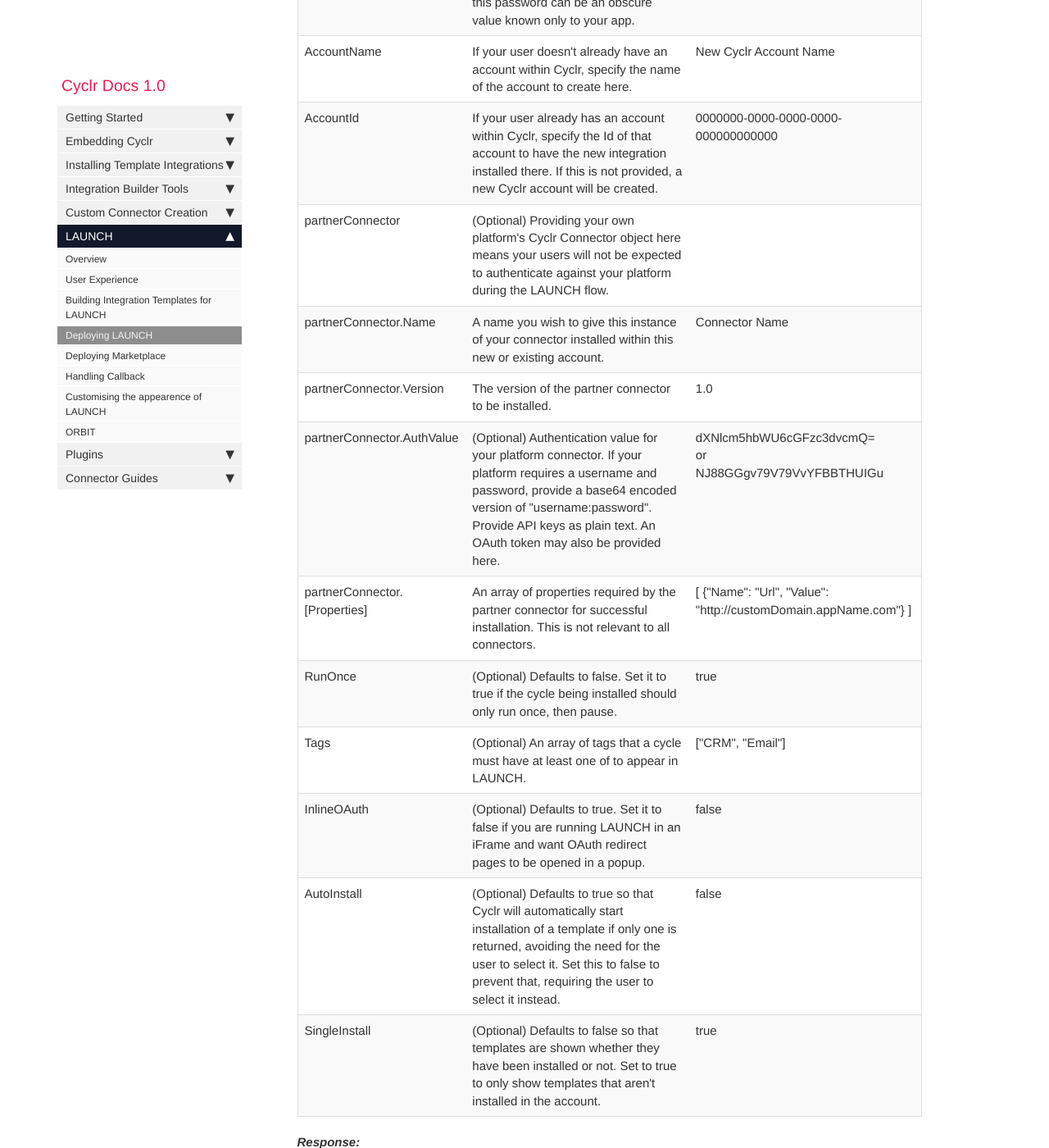
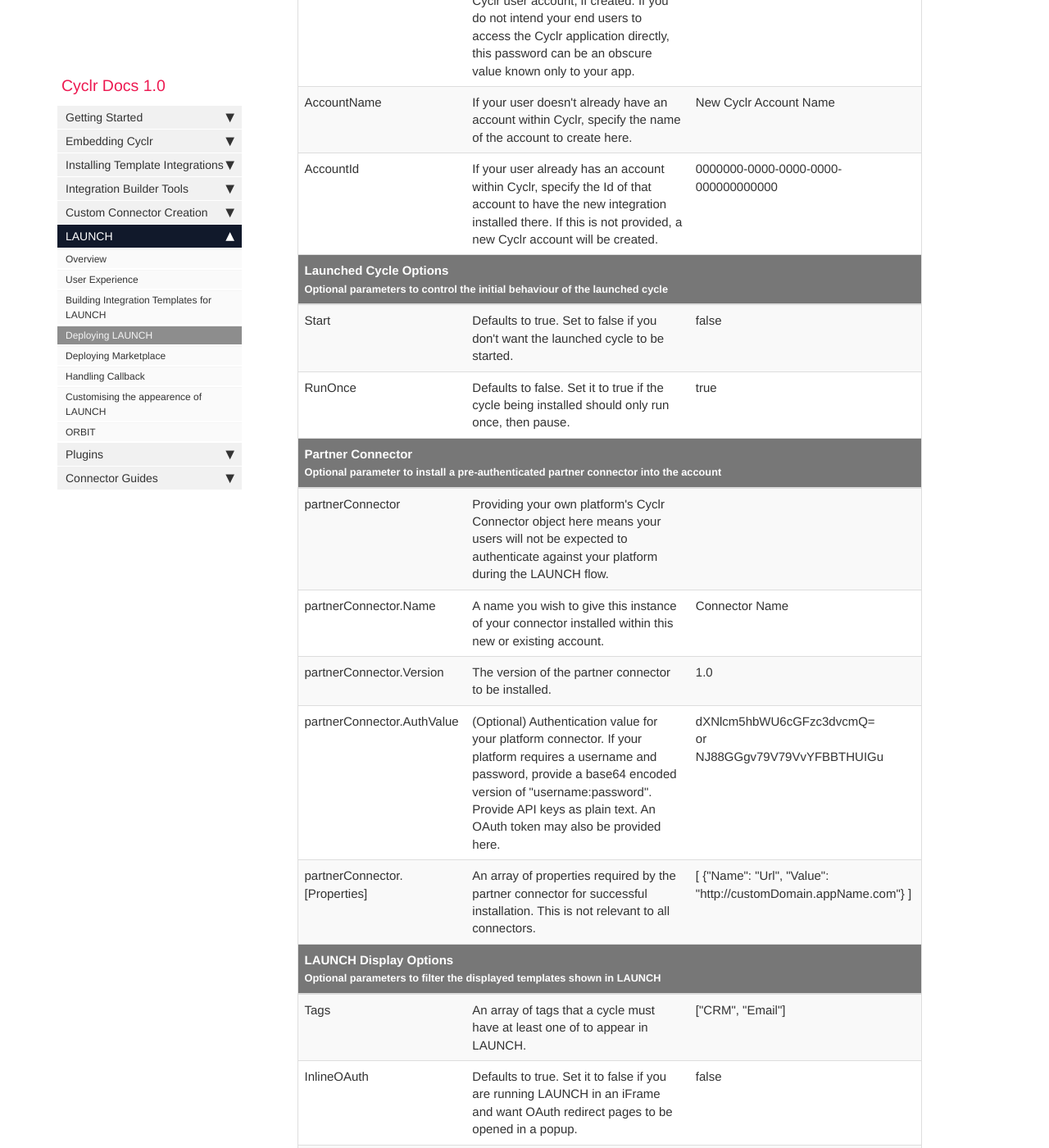
Before and after one commit to sneakysneak/docs, a Jekyll site: the page built from pages/launch/launch-deployment.md, in a window 1280 px wide and 1400 px high, scrolled down 1485 px. Shown: the whole window at 82% size. Built offline with Jekyll 4.4.1, drawn with Linux system fonts in a browser that asks for light colours; nearby versions of some CDN libraries; comment, search, counter and statistics services are not loaded; some of the changed text lies outside the part shown.

Commit message:
Add start parameter for launch (#83)
* Add start parameter for launch

Also grouped the parameters by function and added sub heading/description

* Add headings to Deploy Marketplace to match Deploy Launch

````diff
--- a/pages/launch/launch-deployment.md
+++ b/pages/launch/launch-deployment.md
@@ -37,11 +37,17 @@ Replace *yourCyclrInstance* with *api.cyclr.com*, *api.cyclr.uk*, or your own do
 You should use a Cyclr Partner OAuth token as the Bearer token in this request.
 
 <table>
-    <tr>
-        <th>Request parameters</th>
-        <th>Description</th>
-        <th>Example</th>
-    </tr>
+    <thead>
+        <tr>
+            <th>Request parameters</th>
+            <th>Description</th>
+            <th>Example</th>
+        </tr>
+        <tr>
+            <th colspan="3">User &amp; Account Details<br/>
+            <small>Parameters required to authorize the user &amp; identify the account templates will be launched into</small></th>
+        </tr>
+    </thead>
     <tr>
         <td>Username</td>
         <td>The name of the Cyclr account (and Cycrl user) to install this integration in, or to create if such an account (and user) does not already exist.</td>
@@ -62,9 +68,31 @@ You should use a Cyclr Partner OAuth token as the Bearer token in this request.
         <td>If your user already has an account within Cyclr, specify the Id of that account to have the new integration installed there.  If this is not provided, a new Cyclr account will be created.</td>
         <td>0000000-0000-0000-0000-000000000000</td>
     </tr>
+    <thead>
+        <tr>
+            <th colspan="3">Launched Cycle Options<br/>
+            <small>Optional parameters to control the initial behaviour of the launched cycle</small></th>
+        </tr>
+    </thead>
+    <tr>
+        <td>Start</td>
+        <td>Defaults to true. Set to false if you don't want the launched cycle to be started.</td>
+        <td>false</td>
+    </tr>
+    <tr>
+        <td>RunOnce</td>
+        <td>Defaults to false. Set it to true if the cycle being installed should only run once, then pause.</td>
+        <td>true</td>
+    </tr>
+    <thead>
+        <tr>
+            <th colspan="3">Partner Connector<br/>
+            <small>Optional parameter to install a pre-authenticated partner connector into the account</small></th>
+        </tr>
+    </thead>
     <tr>
         <td>partnerConnector</td>
-        <td>(Optional) Providing your own platform's Cyclr Connector object here means your users will not be expected to authenticate against your platform during the LAUNCH flow.
+        <td>Providing your own platform's Cyclr Connector object here means your users will not be expected to authenticate against your platform during the LAUNCH flow.
         </td>
         <td></td>
     </tr>
@@ -93,29 +121,30 @@ NJ88GGgv79V79VvYFBBTHUIGu</td>
         <td>An array of properties required by the partner connector for successful installation. This is not relevant to all connectors.</td>
         <td>[ {"Name": "Url", "Value": "http://customDomain.appName.com"} ]</td>
     </tr>
-    <tr>
-        <td>RunOnce</td>
-        <td>(Optional) Defaults to false. Set it to true if the cycle being installed should only run once, then pause.</td>
-        <td>true</td>
-    </tr>
+    <thead>
+        <tr>
+            <th colspan="3">LAUNCH Display Options<br/>
+            <small>Optional parameters to filter the displayed templates shown in LAUNCH</small></th>
+        </tr>
+    </thead>
     <tr>
         <td>Tags</td>
-        <td>(Optional) An array of tags that a cycle must have at least one of to appear in LAUNCH.</td>
+        <td>An array of tags that a cycle must have at least one of to appear in LAUNCH.</td>
         <td>["CRM", "Email"]</td>
     </tr>
     <tr>
         <td>InlineOAuth</td>
-        <td>(Optional) Defaults to true. Set it to false if you are running LAUNCH in an iFrame and want OAuth redirect pages to be opened in a popup.</td>
+        <td>Defaults to true. Set it to false if you are running LAUNCH in an iFrame and want OAuth redirect pages to be opened in a popup.</td>
         <td>false</td>
     </tr>
     <tr>
         <td>AutoInstall</td>
-        <td>(Optional) Defaults to true so that Cyclr will automatically start installation of a template if only one is returned, avoiding the need for the user to select it. Set this to false to prevent that, requiring the user to select it instead.</td>
+        <td>Defaults to true so that Cyclr will automatically start installation of a template if only one is returned, avoiding the need for the user to select it. Set this to false to prevent that, requiring the user to select it instead.</td>
         <td>false</td>
     </tr>
     <tr>
         <td>SingleInstall</td>
-        <td>(Optional) Defaults to false so that templates are shown whether they have been installed or not. Set to true to only show templates that aren't installed in the account.</td>
+        <td>Defaults to false so that templates are shown whether they have been installed or not. Set to true to only show templates that aren't installed in the account.</td>
         <td>true</td>
     </tr>
 </table>
@@ -132,11 +161,13 @@ NJ88GGgv79V79VvYFBBTHUIGu</td>
 ```
 
 <table>
-    <tr>
-        <th>Response fields</th>
-        <th>Description</th>
-        <th>Example</th>
-    </tr>
+    <thead>
+        <tr>
+            <th>Response fields</th>
+            <th>Description</th>
+            <th>Example</th>
+        </tr>
+    </thead>
     <tr>
         <td>AccountId</td>
         <td>The ID of the newly created account or the existing account you provided in your request.</td>
````
Also changed, not shown: pages/launch/marketplace-deployment.md (+25 -7 lines).
